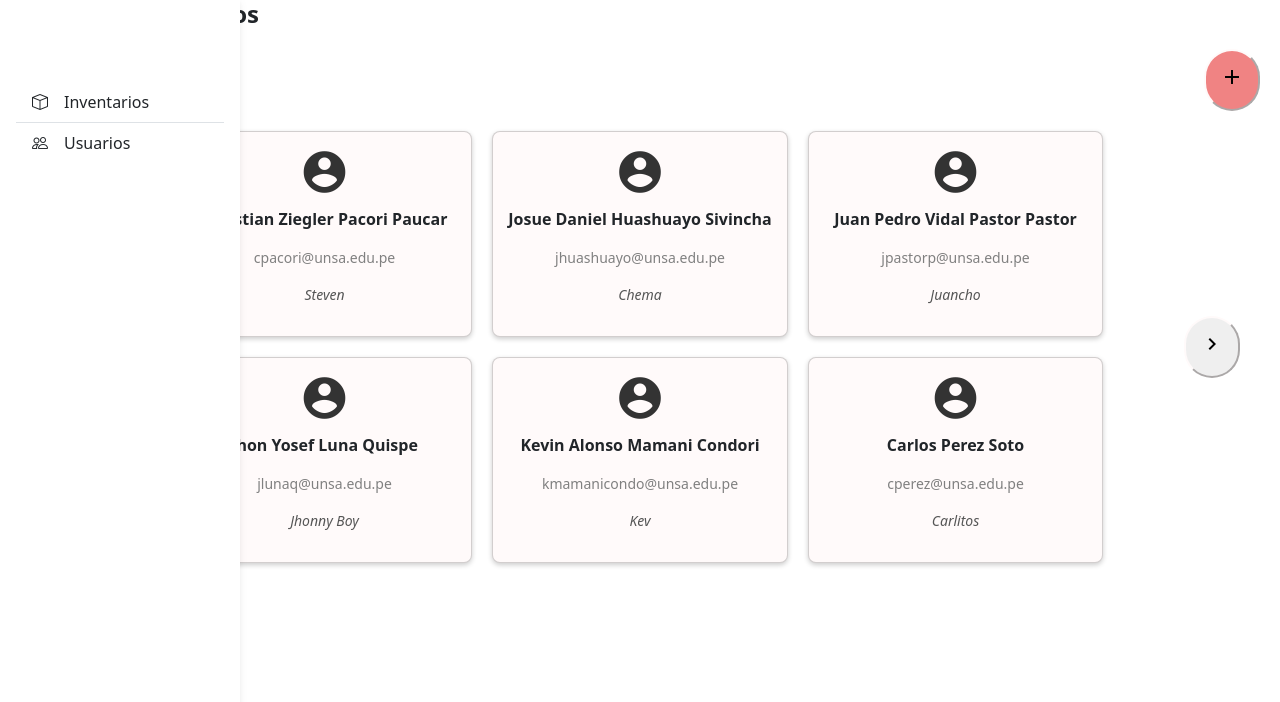
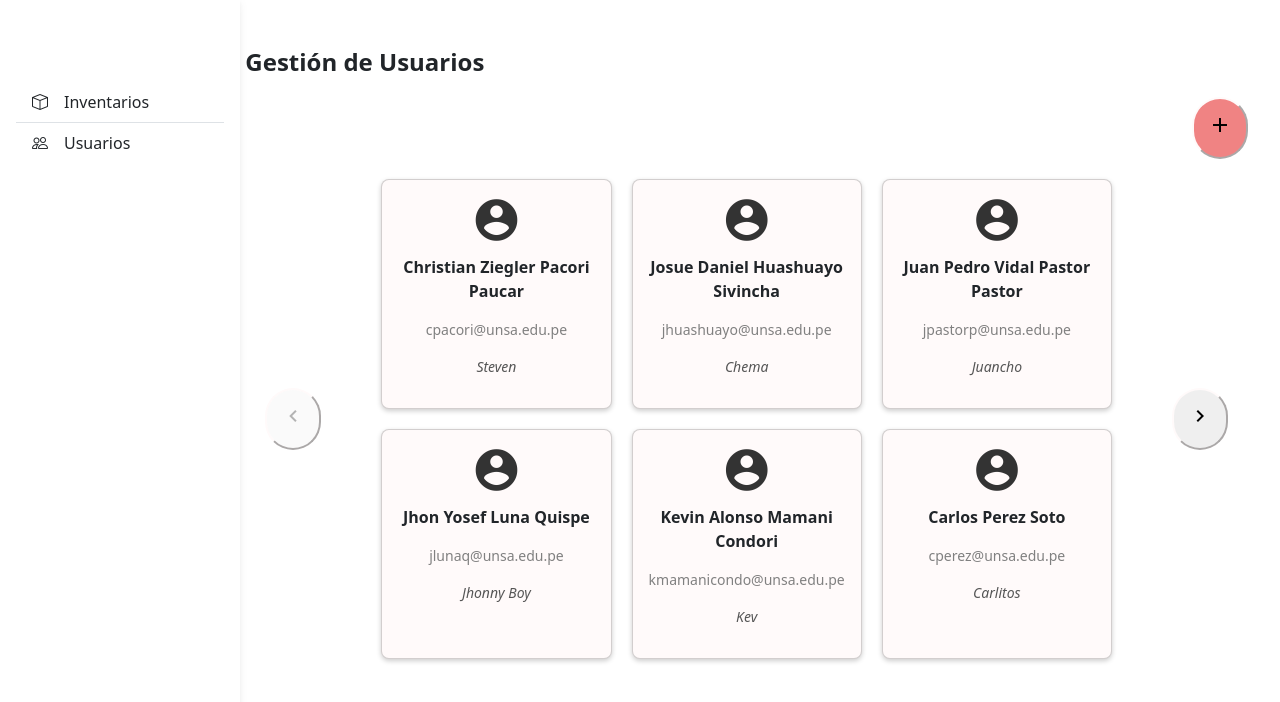
Before and after one commit to KevinAMamaniC2020/Microservicios-Inventario, an Angular app in the folder inventario-frontend/: page /list-user in a window 1280 px wide. Shown: the top 702 px of the page. Built offline with nearby package versions, Linux system fonts and the light colour scheme.

Commit message:
Se mejoro la estetica del sistema

```diff
--- a/inventario-frontend/src/app/app.component.html
+++ b/inventario-frontend/src/app/app.component.html
@@ -1,3 +1,11 @@
-<app-sidebar></app-sidebar> <!-- El sidebar puede estar en cualquier lugar de tu app -->
+<div class="container-fluid">
+    <div class="row">
+<div class="col-2">
 
-<router-outlet></router-outlet>
+<app-sidebar *ngIf="showSidebar"></app-sidebar> <!-- Solo se muestra si showSidebar es true -->
+</div>
+<div class="col-10">
+    <router-outlet></router-outlet>
+  </div>
+</div>
+</div>
--- a/inventario-frontend/src/app/app.component.ts
+++ b/inventario-frontend/src/app/app.component.ts
@@ -1,11 +1,26 @@
-import { Component } from '@angular/core';
+import { Component, OnInit } from '@angular/core';
+import { Router, NavigationEnd } from '@angular/router'; // Importamos Router y NavigationEnd
 
 @Component({
   selector: 'app-root',
   templateUrl: './app.component.html',
-  standalone: false,
-  styleUrl: './app.component.css'
+  styleUrls: ['./app.component.css'],
+  standalone: false
 })
-export class AppComponent {
+export class AppComponent implements OnInit {
   title = 'avancemicro';
+  showSidebar: boolean = false; // Variable para controlar si mostrar el sidebar
+
+  constructor(private router: Router) {}
+
+  ngOnInit(): void {
+    // Escuchamos los eventos de navegación
+    this.router.events.subscribe((event) => {
+      if (event instanceof NavigationEnd) {
+        // Verificamos si la ruta actual es '/login' o '/inventario' o '/list-user'
+        // Cambiar el valor de showSidebar según la ruta
+        this.showSidebar = event.url !== '/login' && (event.url.includes('/inventario') || event.url.includes('/list-user'));
+      }
+    });
+  }
 }
--- a/inventario-frontend/src/app/listuser/listuser.component.html
+++ b/inventario-frontend/src/app/listuser/listuser.component.html
@@ -1,4 +1,4 @@
-<div class="gestion-usuarios">
+<div class="gestion-usuarios mt-5">
 
     <div class="texto"><h1>Gestión de Usuarios</h1></div>
 
--- a/inventario-frontend/src/app/sidebar/sidebar.component.html
+++ b/inventario-frontend/src/app/sidebar/sidebar.component.html
@@ -1,4 +1,5 @@
 <!-- Sidebar -->
+
 <nav id="sidebarMenu" class="collapse d-lg-block sidebar collapse bg-white">
     <div class="position-sticky">
         <div class="list-group list-group-flush mx-3 mt-4">
@@ -13,4 +14,5 @@
         </div>
     </div>
 </nav>
+
 <!-- Sidebar -->
```
Also changed, not shown: 2 other files (tests, documents, lock files or other folders).
